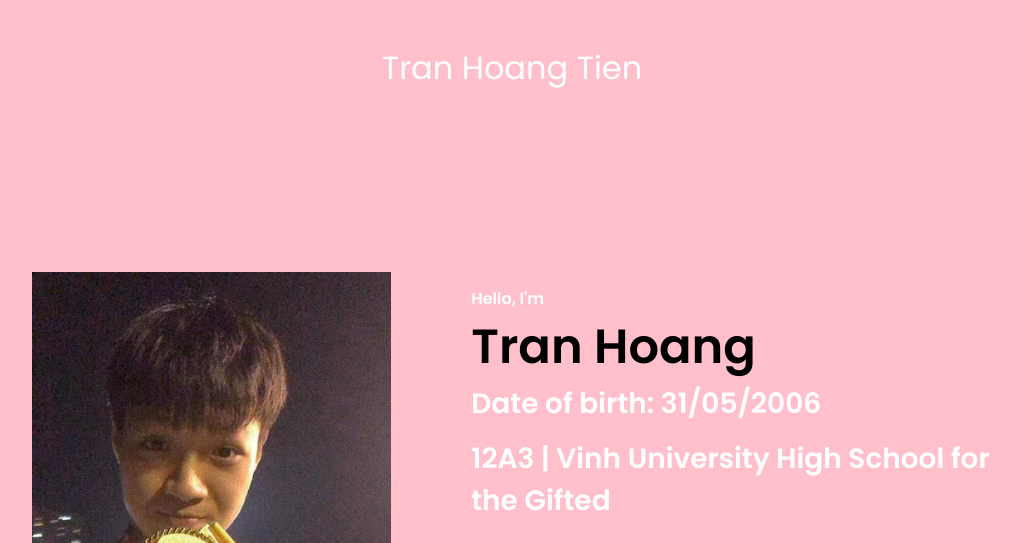
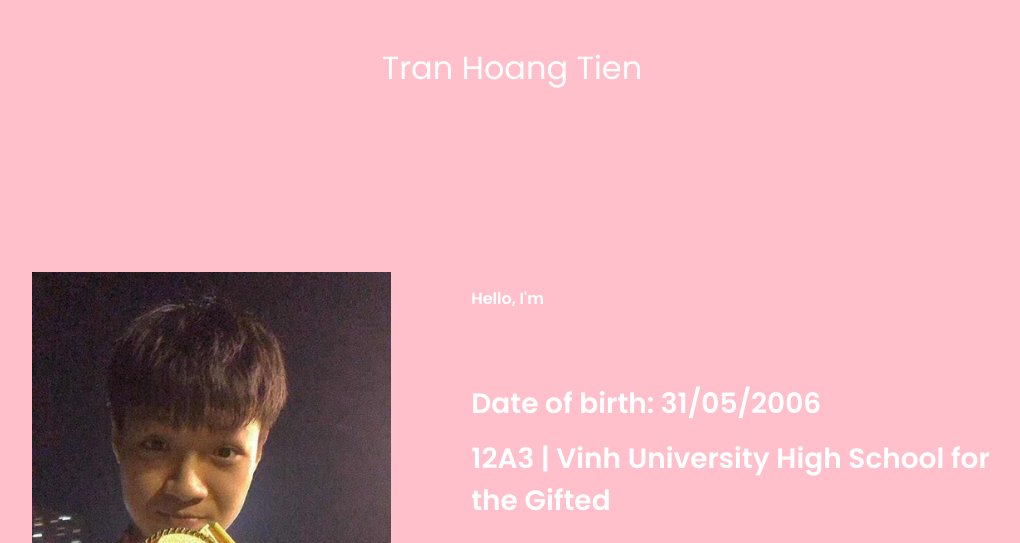
Before and after one commit to tientran222/tientran222, a plain HTML site: page index.html in a window 1280 px wide. Shown: the top 543 px of the page, without its empty margins (128-1148 px from the left). Drawn offline with Linux system fonts and the light colour scheme.

Commit message:
Update style.css

```diff
--- a/style.css
+++ b/style.css
@@ -210,7 +210,7 @@ section {
 }
 
 .title {
-  color: #000000;
+  color: #ffc0cb;
   font-size: 3rem;
   text-align: left;
 }
```
